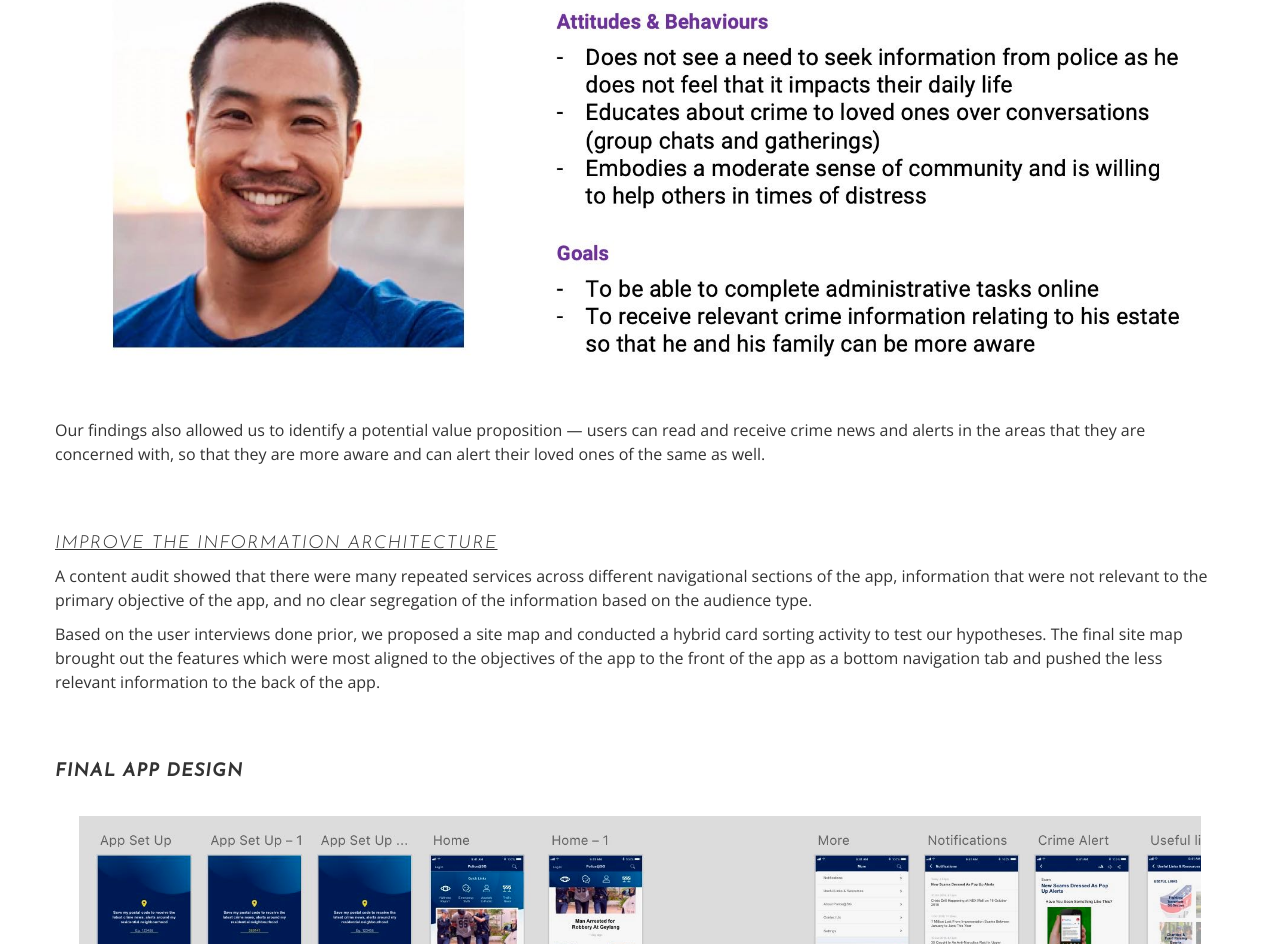
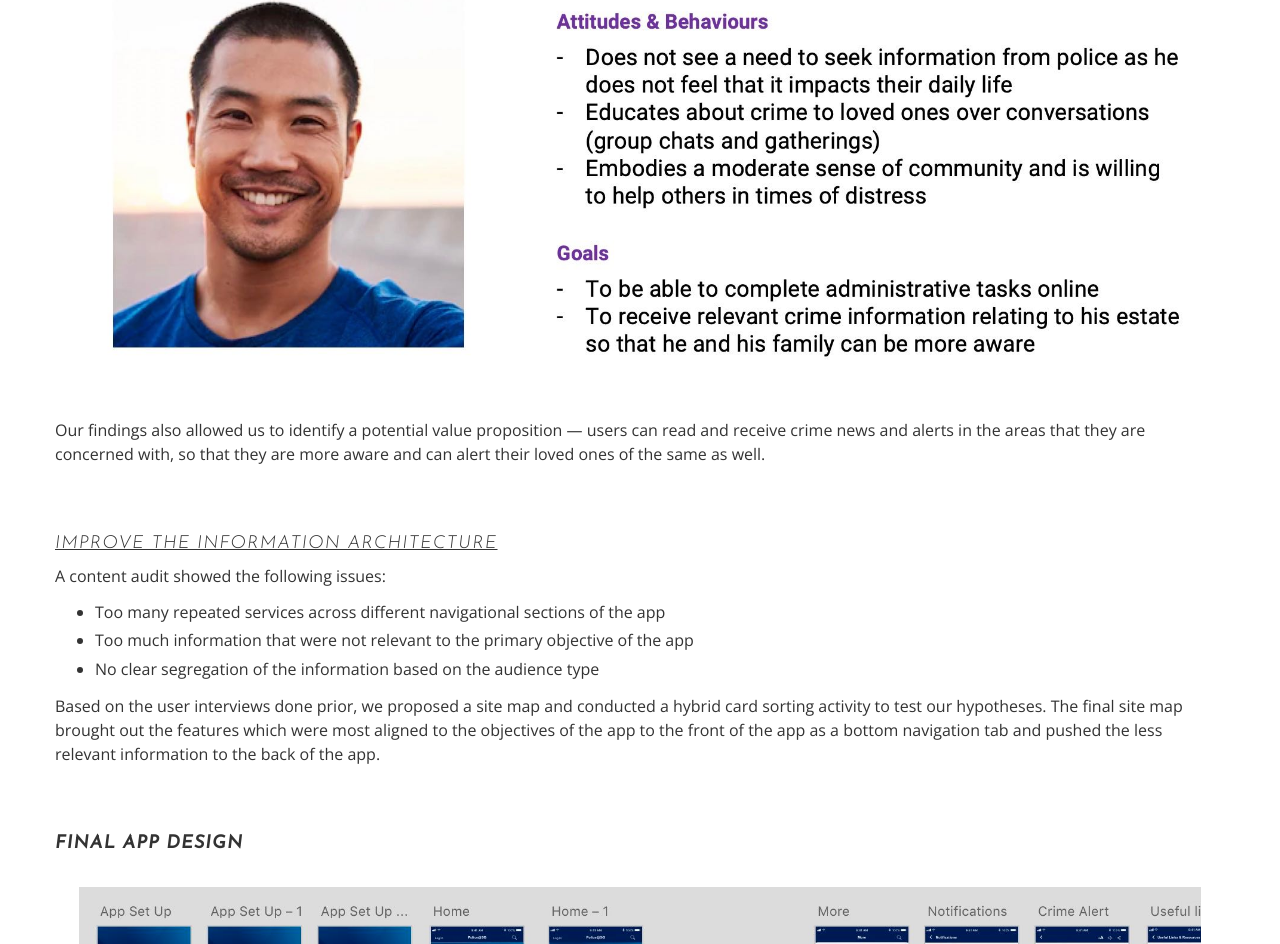
Before and after one commit to lainelim/lainelim.github.io, a plain HTML site: page psg.html in a window 1280 px wide. Shown: the part 943-1887 px from the top of the page. Drawn offline with nearby package versions, Linux system fonts and the light colour scheme.

Commit message:
copywriting for project details

```diff
--- a/css/style.css
+++ b/css/style.css
@@ -1095,6 +1095,10 @@
 	padding-bottom:24px;
 }
 
+.project-section li{
+	letter-spacing: normal;
+}
+
 .section-img{
 	padding: 24px;
 	width: 100%;
--- a/psg.html
+++ b/psg.html
@@ -32,7 +32,7 @@
 				</div>
         <div class="project-section">
           <h4><strong>Design Challenge</strong></h4>
-          <p>Police@SG is the public-facing, informational app that aims to increase safety awareness and community engagement amongst members of public while allowing them to transact services with the police on the go. While the client is looking for a visual redesign of the app, we saw that there were multiple usability issues with the current app, compounded with a lack of focus for the app content.</p>
+          <p>Police@SG is an informational app that aims to increase safety awareness and community engagement amongst members of public. It also allows the public to transact with the police on the go. While the client is looking for a visual redesign of the app, we saw that there were multiple usability issues with the current app, compounded with a lack of focus for the app content.</p>
           <p>We looked at the revamp in 3 stages — Understand current usability issues, Identify a possible content focus for the app, Improve the information architecture.</p>
         </div>
         <div class="project-section">
@@ -48,7 +48,12 @@
         </div>
         <div class="project-section">
           <h4><u>Improve the Information Architecture</u></h4>
-          <p>A content audit showed that there were many repeated services across different navigational sections of the app, information that were not relevant to the primary objective of the app, and no clear segregation of the information based on the audience type.</p>
+          <p>A content audit showed the following issues:</p>
+          <ul>
+            <li>Too many repeated services across different navigational sections of the app</li>
+            <li>Too much information that were not relevant to the primary objective of the app</li>
+            <li>No clear segregation of the information based on the audience type</li>
+          </ul>
           <p>Based on the user interviews done prior, we proposed a site map and conducted a hybrid card sorting activity to test our hypotheses. The final site map brought out the features which were most aligned to the objectives of the app to the front of the app as a bottom navigation tab and pushed the less relevant information to the back of the app.</p>
         </div>
         <div class="project-section">
```
Also changed, not shown: singtelfow.html (+1 -1 lines).
